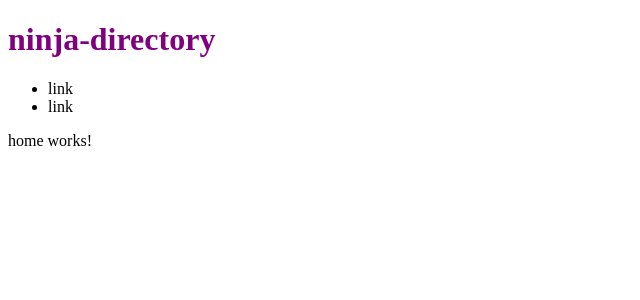
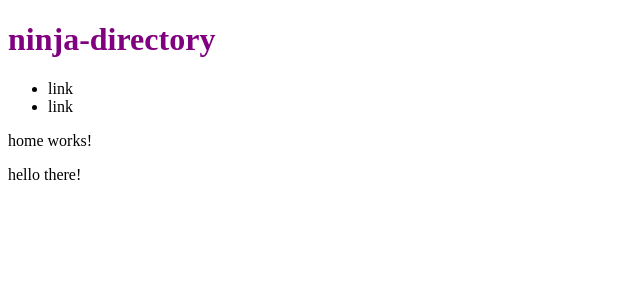
Before and after one commit to SafNaaz/ninja-directory-angular, an Angular app: page / in a window 1280 px wide. Shown: the top 300 px of the page, without its empty margins (0-640 px from the left). Built offline with nearby package versions, Linux system fonts and the light colour scheme.

Commit message:
ng-content directive - to pass to child

```diff
--- a/src/app/app.component.html
+++ b/src/app/app.component.html
@@ -8,5 +8,5 @@
   </nav>
 </header>
 <section id="main">
-  <app-home></app-home>
+  <app-home>hello there!</app-home>
 </section>
--- a/src/app/home/home.component.html
+++ b/src/app/home/home.component.html
@@ -1 +1,2 @@
 <p>home works!</p>
+<ng-content></ng-content>
```
